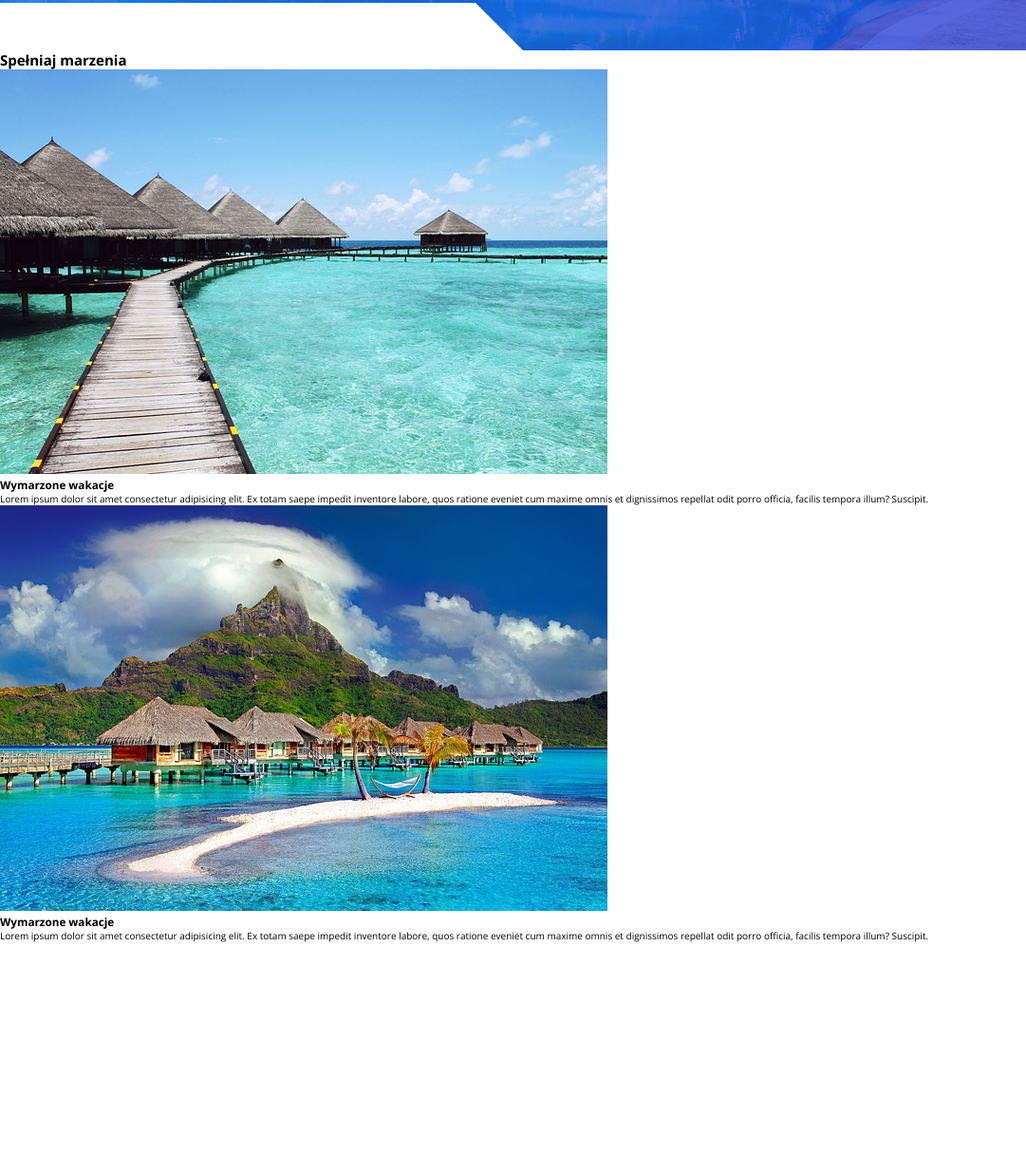
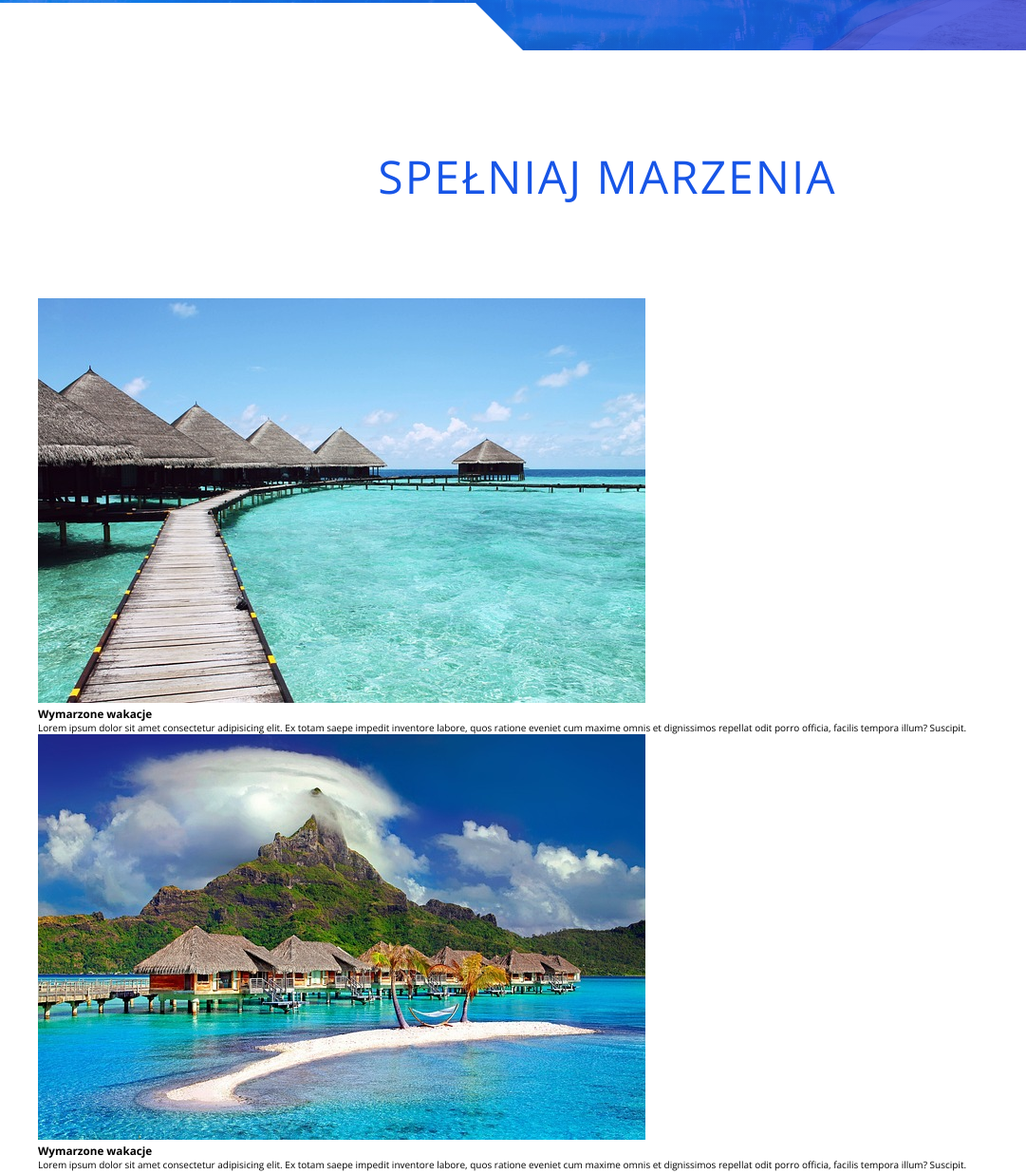
Before and after one commit to M4rcinC/Tropical-Paradise, a plain HTML site: page index.html in a window 1280 px wide. Shown: the part 547-1783 px from the top of the page at 95% size, without its empty margins (0-1081 px from the left). Before the commit the page ends 1539 px from the top, so only its background shows below. Drawn offline with nearby package versions, Linux system fonts and the light colour scheme.

Commit message:
added components connected with main section

```diff
--- a/index.html
+++ b/index.html
@@ -42,21 +42,21 @@
         <section class="dreams section-padding section white-section">
             <div class="wrapper">
                 <h2 class="section-heading">Spełniaj marzenia</h2>
-                <div class="dream__box">
-                    <div class="dream__box-img">
+                <div class="dreams__box">
+                    <div class="dreams__box-img">
                         <img src="./img/paradise.jpg" alt="Domki nad oceanem" class="dreams__img">
                     </div>
-                    <div class="dream__box-text">
+                    <div class="dreams__box-text">
                         <h3 class="dreams__title">Wymarzone wakacje</h3>
-                        <p class="dream__text">Lorem ipsum dolor sit amet consectetur adipisicing elit. Ex totam saepe impedit inventore labore, quos ratione eveniet cum maxime omnis et dignissimos repellat odit porro officia, facilis tempora illum? Suscipit.</p>
+                        <p class="dreams__text">Lorem ipsum dolor sit amet consectetur adipisicing elit. Ex totam saepe impedit inventore labore, quos ratione eveniet cum maxime omnis et dignissimos repellat odit porro officia, facilis tempora illum? Suscipit.</p>
                     </div>
-                <div class="dream__box">
-                    <div class="dream__box-img dream__box-img--right">
+                <div class="dreams__box">
+                    <div class="dreams__box-img dream__box-img--right">
                         <img src="./img/bora-bora.jpg" alt="Domki nad oceanem na tle góry" class="dreams__img">
                     </div>
-                    <div class="dream__box-text dream__box-text--right">
+                    <div class="dreams__box-text dream__box-text--right">
                         <h3 class="dreams__title">Wymarzone wakacje</h3>
-                        <p class="dream__text">Lorem ipsum dolor sit amet consectetur adipisicing elit. Ex totam saepe impedit inventore labore, quos ratione eveniet cum maxime omnis et dignissimos repellat odit porro officia, facilis tempora illum? Suscipit.</p>
+                        <p class="dreams__text">Lorem ipsum dolor sit amet consectetur adipisicing elit. Ex totam saepe impedit inventore labore, quos ratione eveniet cum maxime omnis et dignissimos repellat odit porro officia, facilis tempora illum? Suscipit.</p>
                     </div>
                 </div>
             </div>
--- a/sass/_components.scss
+++ b/sass/_components.scss
@@ -1,7 +1,7 @@
 .wrapper {
-    margin: 0;
+    margin: 0 auto;
     width: 100%;
-    min-width: 1200px;
+    max-width: 1200px;
 }
 
 .white-block {
@@ -48,3 +48,38 @@
         transform-origin: left;
     }
 }
+
+.section-heading {
+    position: relative;
+    margin-bottom: 2em;
+    font-size: 3rem;
+    font-weight: 300;
+    text-transform: uppercase;
+    text-align: center;
+    color: $main-color;
+    letter-spacing: 2px;
+}
+
+.section-padding {
+    padding: 6em 2em;
+}
+
+@media (min-width: 768px) {
+    .section-heading {
+        font-size: 3.6rem;
+    }
+
+    .section-padding {
+        padding: 8em 2em;
+    }
+}
+
+@media (min-width: 992px) {
+    .section-heading {
+        font-size: 4.8rem;
+    }
+
+    .section-padding {
+        padding: 10em 2em;
+    }
+}
```
Also changed, not shown: css/main.css, 1 other file.
